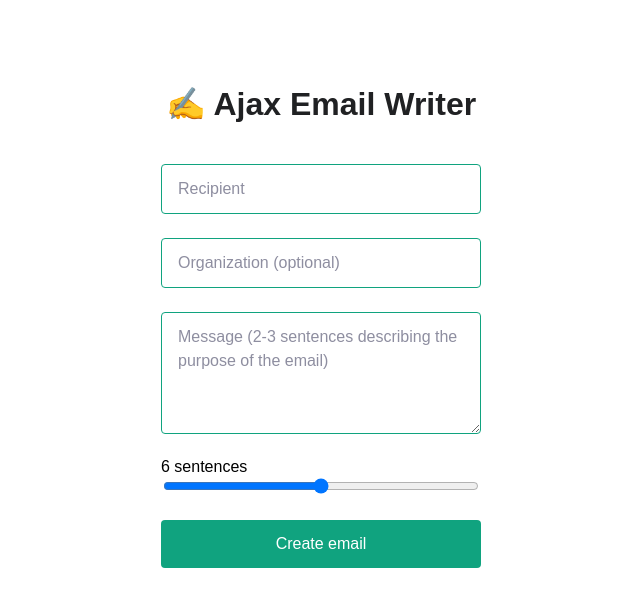
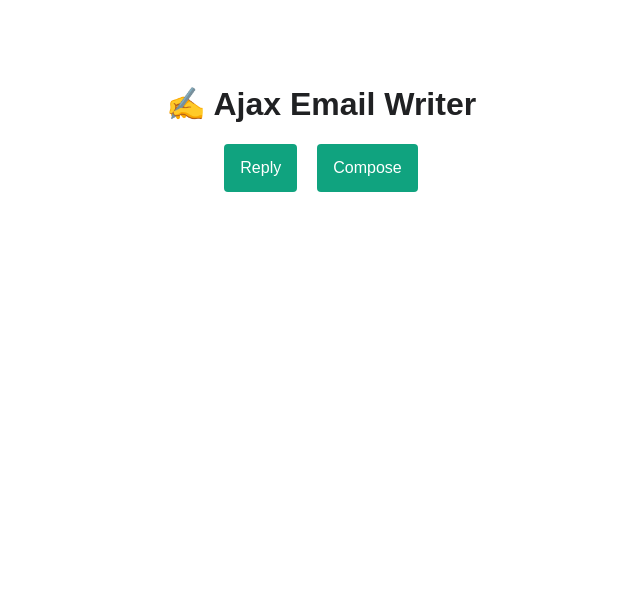
Before and after one commit to Jack-R-Long/ajax-email-writer, a Next.js app: page / in a window 1280 px wide. Shown: the top 606 px of the page, without its empty margins (319-959 px from the left). Built offline with nearby package versions, Linux system fonts and the light colour scheme.

Commit message:
added a reply to option

```diff
--- a/components/form.tsx
+++ b/components/composeForm.tsx
@@ -1,13 +1,12 @@
 import { Dispatch, SetStateAction, useState } from "react";
 import styles from "./form.module.css";
-import { ApiError } from "next/dist/server/api-utils";
 
 interface FormProps {
     result: string | undefined;
     setResult: Dispatch<SetStateAction<undefined>>;
 }
 
-export default function Form({ result, setResult }: FormProps) {
+export default function ComposeForm({ result, setResult }: FormProps) {
     const [recipient, setRecipient] = useState('');
     const [organization, setOrganization] = useState('');
     const [description, setDescription] = useState('');
--- /dev/null
+++ b/components/replyForm.tsx
@@ -0,0 +1,90 @@
+import { Dispatch, SetStateAction, useState } from "react";
+import styles from "./form.module.css";
+
+interface FormProps {
+    result: string | undefined;
+    setResult: Dispatch<SetStateAction<undefined>>;
+}
+
+export default function ComposeForm({ result, setResult }: FormProps) {
+    const [reply, setReply] = useState('');
+    const [loading, setLoading] = useState(false);
+
+    const [replyError, setReplyError] = useState('')
+    const [apiError, setAPIError] = useState('')
+
+    function validateForm() {
+        resetValidation();
+        let valid = true;
+        if (reply.length === 0 || reply.length > 500) {
+            setReplyError('Invalid email');
+            valid = false;
+        }
+        return valid;
+    }
+
+    function resetValidation() {
+        setReplyError('');
+        setAPIError('');
+    }
+
+    async function onSubmit(event: React.FormEvent<HTMLFormElement>) {
+        event.preventDefault();
+        if (validateForm()) {
+            try {
+                setLoading(true);
+                setResult(undefined)
+                const response = await fetch("/api/reply", {
+                    method: "POST",
+                    headers: {
+                        "Content-Type": "application/json",
+                    },
+                    body: JSON.stringify({
+                        reply: reply,
+                    }),
+                });
+
+                const data = await response.json();
+                setLoading(false);
+                if (response.status !== 200) {
+                    throw (
+                        data.error ||
+                        new Error(`Request failed with status ${response.status}`)
+                    );
+                }
+
+                setResult(data.result);
+            } catch (error) {
+                // TODO - better error handling
+                console.error(error);
+                // @ts-ignore
+                setAPIError(error.message);
+            }
+        } else {
+            console.log('invalid form');
+        }
+    }
+
+    return (
+        <div className={styles.emailForm}>
+            <form onSubmit={onSubmit}>
+            <textarea
+                    rows={20}
+                    cols={200}
+                    name="replyEmail"
+                    placeholder="Paste the email you want to reply to here"
+                    value={reply}
+                    maxLength={500}
+                    onChange={(e) => setReply(e.target.value)}
+                />
+                <div className={styles.formError}>{replyError}</div>
+
+                <button type="submit" disabled={loading} >
+                    {loading ? <div><span className={styles.loadingIcon}>🤖</span></div> : 'Create email'}
+                </button>
+                <p className={styles.formError}>{apiError}</p>
+                {apiError && <a href="https://status.openai.com/" target="_blank">Check OpenAI status</a>}
+            </form>
+        </div>
+    )
+}
--- /dev/null
+++ b/pages/api/reply.ts
@@ -0,0 +1,76 @@
+import { Configuration, OpenAIApi } from "openai";
+import { NextApiRequest, NextApiResponse } from "next";
+
+const configuration = new Configuration({
+  apiKey: process.env.OPENAI_API_KEY,
+});
+const openai = new OpenAIApi(configuration);
+
+export default async function (req: NextApiRequest, res: NextApiResponse) {
+  if (!configuration.apiKey) {
+    res.status(500).json({
+      error: {
+        message:
+          "OpenAI API key not configured, please follow instructions in README.md",
+      },
+    });
+    return;
+  }
+  // TODO - better input validation
+  const { reply } = req.body;
+
+  if (!reply) {
+    res.status(400).json({
+      error: {
+        message: "Missing required parameters",
+      },
+    });
+    return;
+  } else if (reply.length < 1 || reply.length > 500) {
+    res.status(400).json({
+      error: {
+        message: "Invalid email length",
+      },
+    });
+    return;
+  }
+
+  try {
+    const completion = await openai.createCompletion({
+      model: "text-davinci-003",
+      prompt: generateEmailPrompt(reply),
+      temperature: 0.7,
+      max_tokens: 1000,
+      frequency_penalty: 1.0,
+    });
+    console.log(completion.data);
+    res.status(200).json({ result: completion.data.choices[0].text });
+  } catch (err) {
+    // Consider adjusting the error handling logic for your use case
+    // if (err) {
+    //   const openaiError = err as OpenAiError;
+    //   console.error(openaiError.response.status, openaiError.response.data);
+    //   res.status(openaiError.response.status).json(openaiError.response.data);
+    // } else {
+    //   console.error(`Error with OpenAI API request: ${err}`);
+    //   res.status(500).json({
+    //     error: {
+    //       message: 'An error occurred during your request.',
+    //     }
+    //   });
+    // }
+    console.error(`Error with OpenAI API request: ${err}`);
+    res.status(500).json({
+      error: {
+        message: "Error ocurred.  OpenAI API may be down.",
+      },
+    });
+  }
+}
+
+function generateEmailPrompt(reply: string) {
+  const prompt = `Write a professional email in response to the following email.
+    Email: ${reply}\n\n
+    Reply: `;
+  return prompt;
+}
--- a/pages/index.module.css
+++ b/pages/index.module.css
@@ -12,5 +12,18 @@
   line-height: 40px;
   font-weight: bold;
   color: #202123;
-  margin: 16px 0 40px;
+  margin: 16px 0 10px;
 }
+.buttonGroup {
+  display: flex;
+  flex-direction: row;
+  align-items: center;
+}
+.stateBtn {
+  margin: 10px 10px 16px 10px;
+}
+.active {
+  background-color: #DE7B00;
+  border: 1px solid #e5e5e5;
+  border-radius: 4px;
+}
--- a/pages/index.tsx
+++ b/pages/index.tsx
@@ -1,13 +1,32 @@
 import Head from "next/head";
-import Link from "next/link";
-import { useState } from "react";
+import { useState, useRef, useEffect } from "react";
 import styles from "./index.module.css";
 import Results from "../components/results";
-import Form from "../components/form";
+import ComposeForm from "../components/composeForm";
+import ReplyForm from "../components/replyForm";
 
 export default function Home() {
 
+  const [type, setType] = useState("");
+  const replyBtn = useRef<HTMLButtonElement>(null);
+  const composeBtn = useRef<HTMLButtonElement>(null);;
   const [result, setResult] = useState();
+
+  useEffect(() => {
+    setResult(undefined);
+    if (replyBtn.current === null || composeBtn.current === null) return;
+    if (type === "reply") {
+      replyBtn.current.classList.add(styles.active);
+      composeBtn.current.classList.remove(styles.active);
+    } else if (type === "compose") {
+      composeBtn.current.classList.add(styles.active);
+      replyBtn.current.classList.remove(styles.active);
+    } else {
+      replyBtn.current.classList.remove(styles.active);
+      composeBtn.current.classList.remove(styles.active);
+    }
+  }, [type])
+
 
 
   return (
@@ -18,8 +37,12 @@ export default function Home() {
 
       <main className={styles.main}>
         <h3>✍️ Ajax Email Writer</h3>
-        <Form result={result} setResult={setResult} />
-
+        <div className={styles.buttonGroup}>
+          <button className={styles.stateBtn} ref={replyBtn} onClick={() => setType("reply")}>Reply</button>
+          <button className={styles.stateBtn} ref={composeBtn} onClick={() => setType("compose")}>Compose</button>
+        </div>
+        {type === "reply" && <ReplyForm result={result} setResult={setResult} />}
+        {type === "compose" && <ComposeForm result={result} setResult={setResult} />}
         <Results data={result} />
       </main>
     </div>
--- a/styles/globals.css
+++ b/styles/globals.css
@@ -6,6 +6,15 @@ body {
 }
 
 button {
+  font-size: 16px;
+  line-height: 24px;
+  color: #fff;
+  background-color: #10a37f;
+  border: none;
+  border-radius: 4px;
+  text-align: center;
+  cursor: pointer;
+  padding: 12px 16px;
   transition: transform 0.1s;
 }
 button:active {
```
